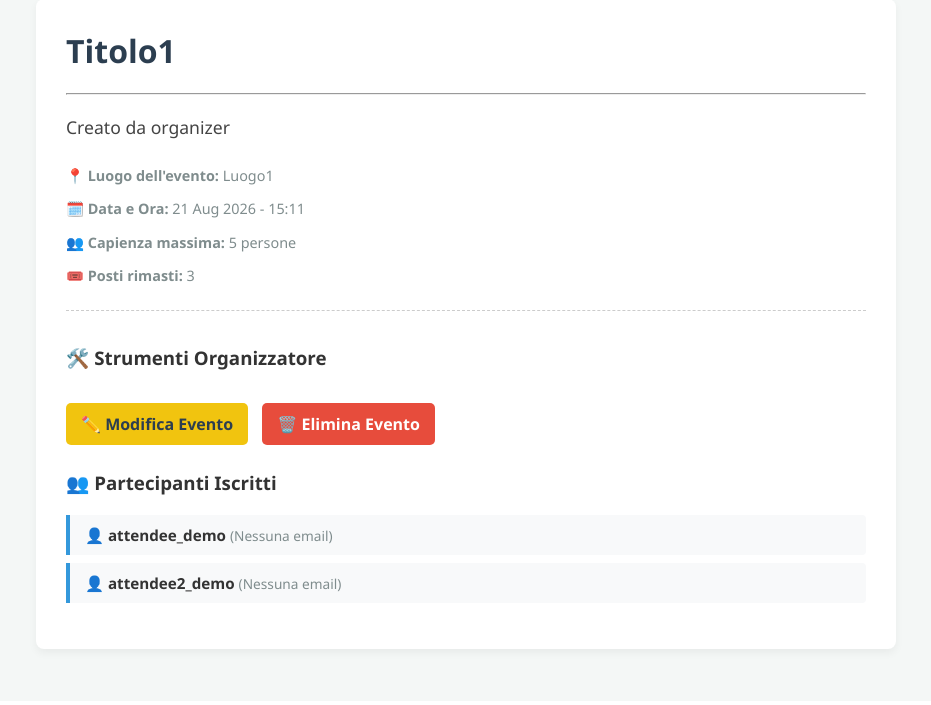
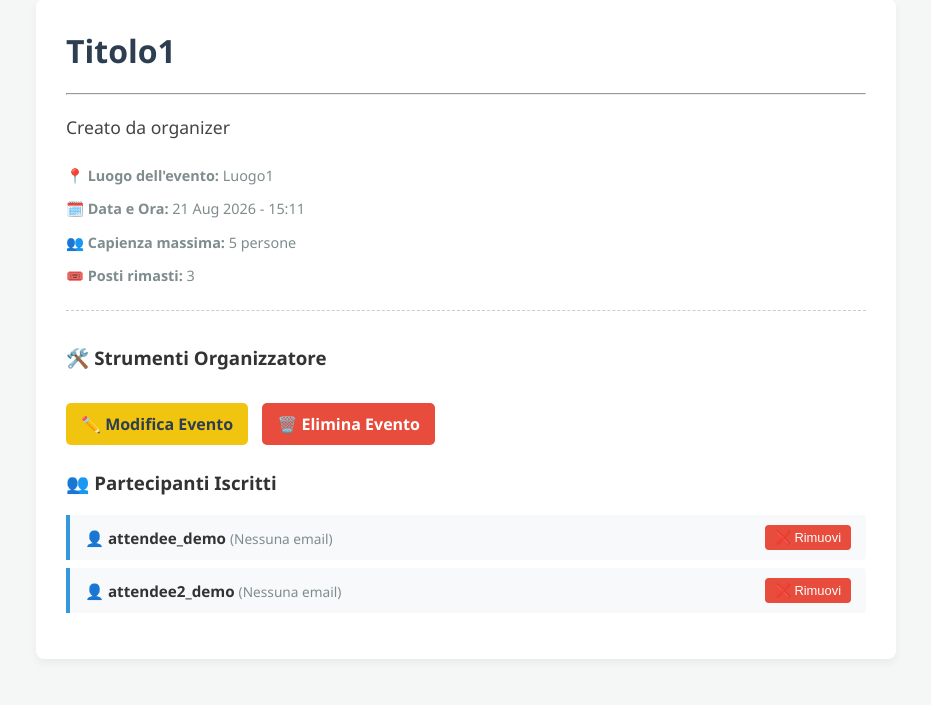
Before and after one commit to fabiopieroni/event-manager-ppm, a Django app: page /evento/1/ in a window 1280 px wide. Shown: the part 99-804 px from the top of the page, without its empty margins (174-1105 px from the left). Before the commit the page ends 756 px from the top, so only its background shows below. Run offline with Django 5.2, Linux system fonts and the light colour scheme; a user stored in the database is signed in; data comes from the database, SQL or seed files in the repository; both versions use the stored data as it was after the commit.

Commit message:
Sito finito e pronto per essere caricato online

```diff
--- a/eventi/templates/eventi/dettaglio_evento.html
+++ b/eventi/templates/eventi/dettaglio_evento.html
@@ -36,9 +36,18 @@
                 {% if iscritti %}
                     <ul class="attendees-list">
                         {% for iscrizione in iscritti %}
-                            <li class="attendee-item">
-                                👤 <strong>{{ iscrizione.utente.username }}</strong>
-                                <span class="meta">({% if iscrizione.utente.email %}{{ iscrizione.utente.email }}{% else %}Nessuna email{% endif %})</span>
+                            <li class="attendee-item" style="display: flex; justify-content: space-between; align-items: center;">
+                                <div>
+                                    👤 <strong>{{ iscrizione.utente.username }}</strong>
+                                    <span class="meta">({% if iscrizione.utente.email %}{{ iscrizione.utente.email }}{% else %}Nessuna email{% endif %})</span>
+                                </div>
+
+                                <form method="post" action="{% url 'rimuovi_iscrizione' iscrizione.id %}" style="margin: 0;">
+                                    {% csrf_token %}
+                                    <button type="submit" style="background-color: #e74c3c; color: white; border: none; padding: 5px 10px; border-radius: 4px; cursor: pointer; font-size: 0.85em;">
+                                        ❌ Rimuovi
+                                    </button>
+                                </form>
                             </li>
                         {% endfor %}
                     </ul>
--- a/eventi/urls.py
+++ b/eventi/urls.py
@@ -10,4 +10,5 @@ urlpatterns = [
     path('crea-evento/', views.crea_evento, name='crea_evento'),
     path('evento/<int:evento_id>/modifica/', views.modifica_evento, name='modifica_evento'),
     path('evento/<int:evento_id>/elimina/', views.elimina_evento, name='elimina_evento'),
+    path('iscrizione/<int:iscrizione_id>/rimuovi/', views.rimuovi_iscrizione, name='rimuovi_iscrizione'),
 ]
--- a/eventi/views.py
+++ b/eventi/views.py
@@ -84,3 +84,16 @@ def elimina_evento(request, evento_id):
         return redirect('home_eventi')
 
     return render(request, 'eventi/conferma_elimina.html', {'evento': evento})
+
+@login_required
+def rimuovi_iscrizione(request, iscrizione_id):
+    iscrizione = get_object_or_404(Iscrizione, id=iscrizione_id)
+    evento = iscrizione.evento
+
+    if evento.organizzatore != request.user and not request.user.is_superuser:
+        return render(request, 'eventi/errore_permessi.html', status=403)
+
+    if request.method == 'POST':
+        iscrizione.delete()
+
+    return redirect('dettaglio_evento', pk=evento.id)
```
Also changed, not shown: README.md, db.sqlite3.
